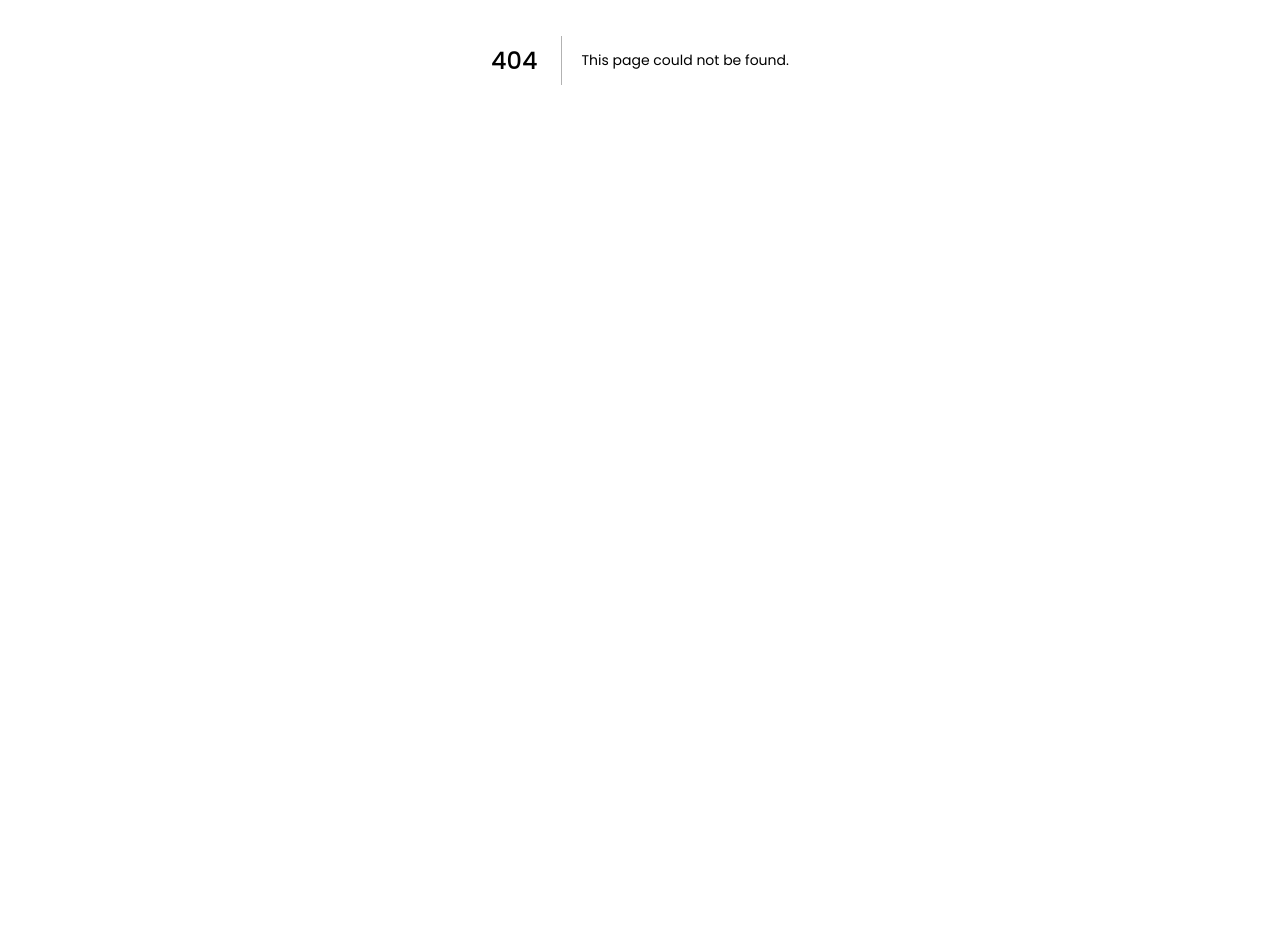
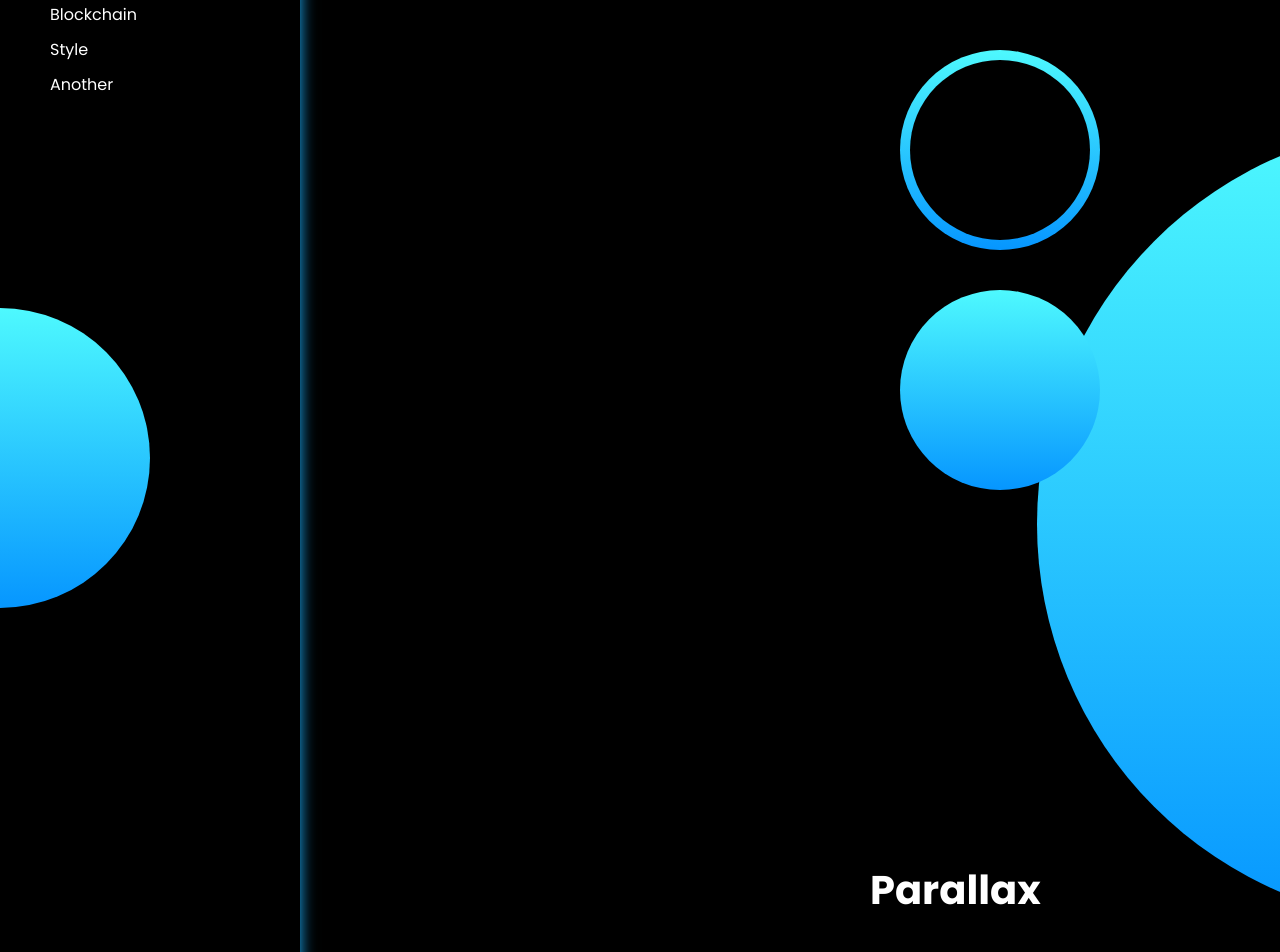
Before and after one commit to ZTKpro/I-hate, a Next.js app: page /style/parallax in a window 1280 px wide. Before the commit this address had no page. Shown: the part 340-1292 px from the top of the page. Before the commit the page ends 800 px from the top, so only its background shows below. Built offline with nearby package versions, Linux system fonts and the light colour scheme.

Commit message:
parallax page

```diff
--- /dev/null
+++ b/components/bubble.js
@@ -0,0 +1,29 @@
+import styled from "styled-components";
+
+const StyledWrappr = styled.div`
+  z-index: ${({ zIndex }) => zIndex || "0"};
+  position: ${({ position }) => position || "relative"};
+  top: ${({ top }) => top || "0"};
+  left: ${({ left }) => left || "0"};
+  height: ${({ size }) => size}px;
+  width: ${({ size }) => size}px;
+
+  display: flex;
+  align-items: center;
+  justify-content: center;
+  background: -webkit-linear-gradient(#4ef9fe, #0696ff);
+  border-radius: 50%;
+`;
+
+const StyledInside = styled.div`
+  height: 90%;
+  width: 90%;
+  background-color: black;
+  border-radius: 50%;
+`;
+
+export default function Bubble(props) {
+  return (
+    <StyledWrappr {...props}>{props.inside && <StyledInside />}</StyledWrappr>
+  );
+}
--- a/components/content.js
+++ b/components/content.js
@@ -6,8 +6,11 @@ import styled from "styled-components";
 
 import Logo from "./assets/logo.png";
 import MenuItems from "./data/menuItems";
+import Bubble from "./bubble";
 
 const StyledWrapper = styled.main`
+  overflow: ${({ overflow }) => overflow || "auto"};
+  position: relative;
   min-height: 100vh;
   width: 100vw;
   display: flex;
@@ -15,8 +18,10 @@ const StyledWrapper = styled.main`
 `;
 
 const StyledMenu = styled.nav`
+  z-index: 5;
+  background-color: black;
   min-height: 100%;
-  width: 300px;
+  min-width: 300px;
   box-shadow: 0px 0px 15px 0px rgba(26, 175, 252, 1);
   text-align: center;
 `;
@@ -54,7 +59,8 @@ const StyledTitle = styled.p`
 `;
 
 const StyledContent = styled.section`
-  padding: 50px;
+  position: relative;
+  padding: ${({ padding }) => padding || "50px"};
 `;
 
 const StyledMenuItems = styled.div`
@@ -138,9 +144,17 @@ function MenuItem({ title, items }) {
     </StyledWrapperMenu>
   );
 }
-export default function Content({ children, align }) {
+export default function Content({ children, align, padding, overflow }) {
   return (
-    <StyledWrapper align={align}>
+    <StyledWrapper align={align} overflow={overflow}>
+      <Bubble
+        size={300}
+        top="81vh"
+        left="-150px"
+        position="absolute"
+        zIndex="6"
+      />
+      <Bubble size={800} top="58vh" left="81vw" position="absolute" />
       <StyledMenu>
         <StyledAboutMe>
           <StyledImage src={Logo} alt="logo" />
@@ -155,7 +169,7 @@ export default function Content({ children, align }) {
           ))}
         </StyledMenuItems>
       </StyledMenu>
-      <StyledContent>{children}</StyledContent>
+      <StyledContent padding={padding}>{children}</StyledContent>
       <StyledBlockMobile>
         The website does not work on phones.
       </StyledBlockMobile>
--- a/components/data/menuItems.js
+++ b/components/data/menuItems.js
@@ -23,7 +23,6 @@ const MenuItems = [
   {
     id: 2,
     title: "Blockchain",
-    url: "/",
     items: [
       {
         id: 1,
@@ -34,20 +33,23 @@ const MenuItems = [
   },
   {
     id: 2,
-    title: "Three.js",
-    url: "/",
+    title: "Style",
     items: [
       {
         id: 1,
         title: "3D show",
         url: "/",
       },
+      {
+        id: 2,
+        title: "Parallax",
+        url: "/style/parallax",
+      },
     ],
   },
   {
     id: 2,
     title: "Another",
-    url: "/",
     items: [
       {
         id: 1,
--- a/components/global.js
+++ b/components/global.js
@@ -5,7 +5,6 @@ import styled from "styled-components";
 export const StyledTittle = styled.h2`
   margin: ${({ margin }) => margin || "0"};
   padding: ${({ padding }) => padding || "0"};
-
   font-size: 50px;
 
   span {
--- a/pages/ai/detector.js
+++ b/pages/ai/detector.js
@@ -136,7 +136,7 @@ export default function ObjectDetector(props) {
   };
 
   return (
-    <Content>
+    <Content overflow="hidden">
       <DetectorContainer>
         {imgData && <TargetImg src={imgData} ref={imageRef} />}
         {!isEmptyPredictions &&
--- /dev/null
+++ b/pages/style/parallax.js
@@ -0,0 +1,98 @@
+import { useState, useEffect } from "react";
+
+import styled from "styled-components";
+
+import Content from "../../components/content";
+import Bubble from "../../components/bubble";
+
+const StyledHeight = styled.div`
+  height: 500vh;
+`;
+
+const StyledTitle = styled.h4`
+  position: absolute;
+  text-align: center;
+  font-size: 40px;
+  top: ${({ top }) => top || "0"};
+  left: ${({ left }) => left || "0"};
+`;
+
+const StyledText = styled.p`
+  width: 600px;
+  position: absolute;
+  text-align: center;
+  font-size: 25px;
+  top: ${({ top }) => top || "0"};
+  left: ${({ left }) => left || "0"};
+`;
+
+export default function Parrallax() {
+  const [scrollPosition, setScrollPosition] = useState(0);
+  const handleScroll = () => {
+    const position = window.pageYOffset;
+    setScrollPosition(position);
+  };
+
+  useEffect(() => {
+    window.addEventListener("scroll", handleScroll, { passive: true });
+
+    return () => {
+      window.removeEventListener("scroll", handleScroll);
+    };
+  }, []);
+
+  const parallaxEffect = (startPosition, type, params, limit) => {
+    let top = startPosition.top;
+    let left = startPosition.left;
+
+    if (type === "horizontal") {
+      left = startPosition.left + scrollPosition / params;
+      if (left > limit) left = limit;
+    }
+
+    if (type === "vertical") {
+      top = startPosition.top + scrollPosition / params;
+      if (top > limit) top = limit;
+    }
+
+    return {
+      top: `${top}px`,
+      left: `${left}px`,
+    };
+  };
+
+  return (
+    <Content padding="0 0 0 10px">
+      <StyledHeight>
+        <StyledTitle
+          {...parallaxEffect({ top: 1200, left: 570 }, "horizontal", 12)}
+        >
+          Parallax
+        </StyledTitle>
+        <StyledText
+          {...parallaxEffect({ top: 1300, left: 350 }, "horizontal", 12)}
+        >
+          Parallax is a displacement or difference in the apparent position of
+          an object viewed along two different lines of sight and is measured by
+          the angle or semi-angle of inclination between those two lines.
+        </StyledText>
+      </StyledHeight>
+      <Bubble
+        size={200}
+        position="absolute"
+        {...parallaxEffect({ top: 140, left: 600 }, "horizontal", 5)}
+      />
+      <Bubble
+        size={200}
+        position="absolute"
+        {...parallaxEffect({ top: 390, left: 600 }, "vertical", 5)}
+        inside
+      />
+      <Bubble
+        size={200}
+        position="absolute"
+        {...parallaxEffect({ top: 630, left: 600 }, "horizontal", 5)}
+      />
+    </Content>
+  );
+}
--- a/styles/globals.css
+++ b/styles/globals.css
@@ -13,9 +13,9 @@ body {
 }
 
 body {
-  background-image: url("../components/assets/bg.png");
-  background-size: cover;
+  background-size: contain;
   color: white;
+  background-color: black;
 }
 
 a {
```
Also changed, not shown: components/assets/bg.png (deleted).
